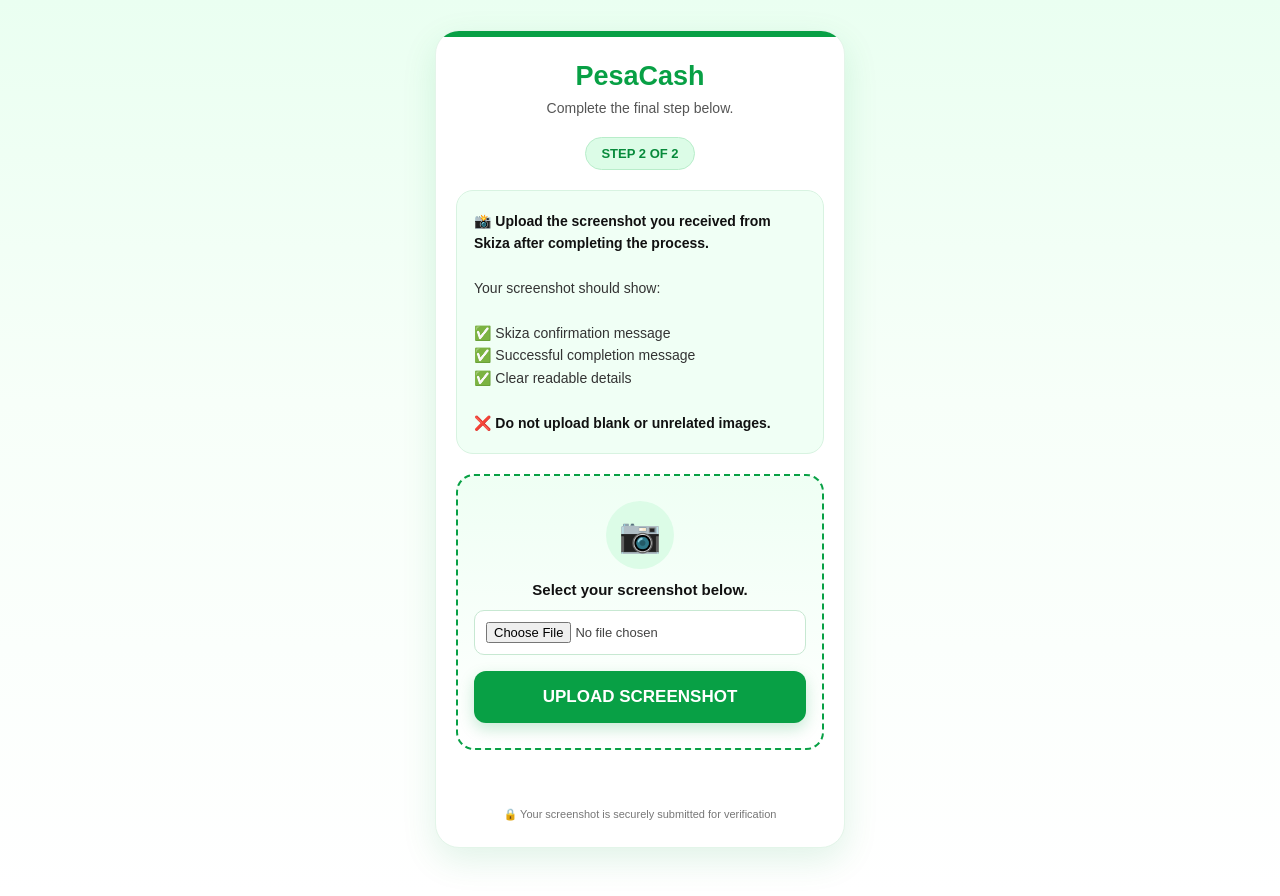
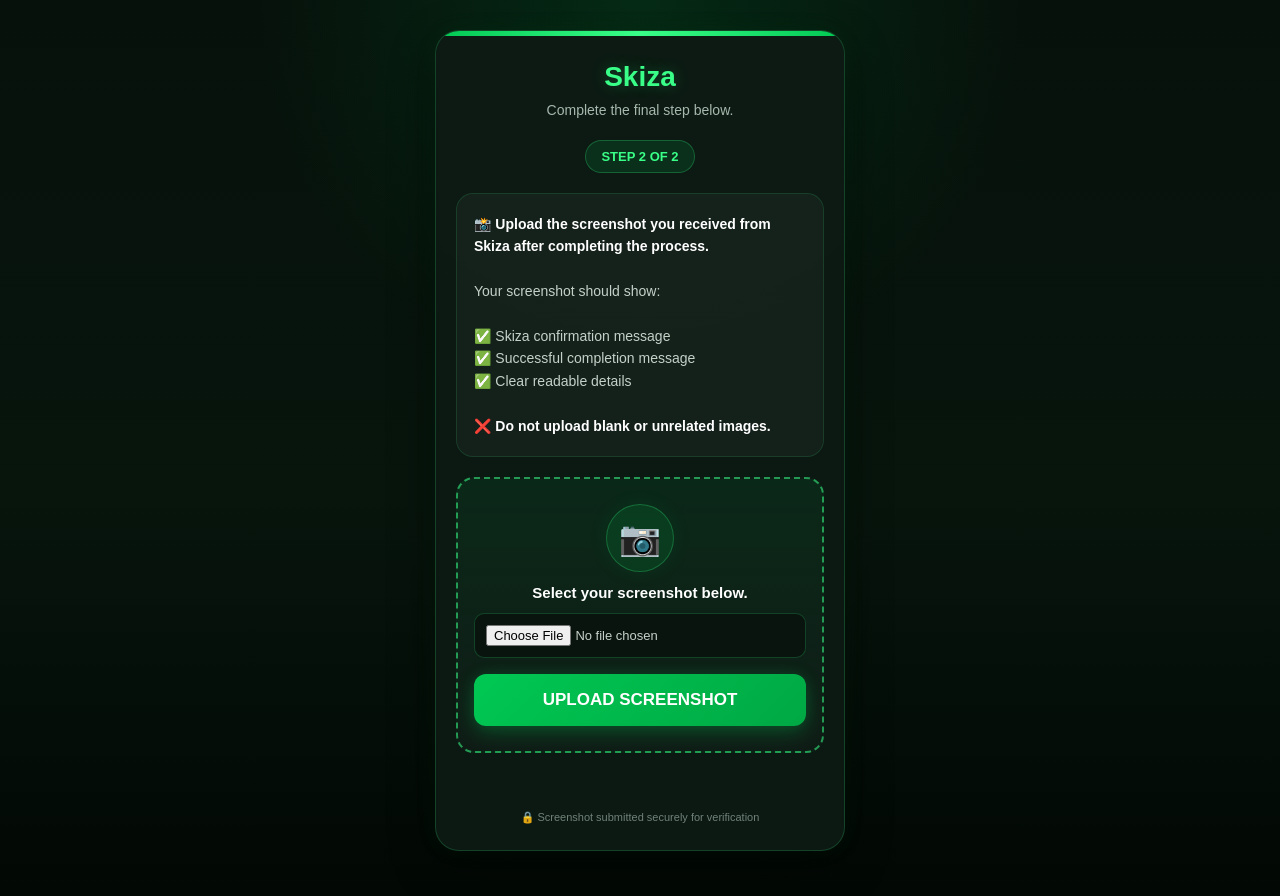
Before and after one commit to cheryotshamba-sudo/skizashortweb, a plain HTML site: page next2.html in a window 1280 px wide. Drawn offline with Linux system fonts and the light colour scheme.

Commit message:
Update next2.html

```diff
--- a/next2.html
+++ b/next2.html
@@ -4,7 +4,7 @@
   <meta charset="UTF-8">
   <meta name="viewport" content="width=device-width, initial-scale=1.0">
 
-
+  <title>Skiza - Upload Screenshot</title>
 
   <style>
     * {
@@ -14,9 +14,11 @@
     body {
       margin: 0;
       min-height: 100vh;
-    background: linear-gradient(180deg, #eafff1 0%, #f7fff9 45%, #ffffff 100%);
+      background:
+        radial-gradient(circle at top, rgba(0, 200, 83, 0.14), transparent 35%),
+        linear-gradient(180deg, #06110b 0%, #07150d 55%, #020804 100%);
       font-family: Arial, sans-serif;
-    color: #111111;
+      color: #ffffff;
       padding: 20px 15px 35px;
     }
 
@@ -26,12 +28,14 @@
       width: 100%;
       max-width: 410px;
       margin: 10px auto;
-    background: #ffffff;
+      background: rgba(13, 27, 20, 0.96);
       padding: 30px 20px 25px;
       border-radius: 24px;
       text-align: center;
-    box-shadow: 0 12px 35px rgba(8, 160, 69, 0.12);
-    border: 1px solid #e3f5e9;
+      border: 1px solid rgba(57, 255, 136, 0.18);
+      box-shadow:
+        0 15px 45px rgba(0, 0, 0, 0.45),
+        0 0 25px rgba(0, 200, 83, 0.06);
       position: relative;
       overflow: hidden;
     }
@@ -42,42 +46,48 @@
       top: 0;
       left: 0;
       width: 100%;
-    height: 6px;
-    background: #08a045;
+      height: 5px;
+      background: linear-gradient(
+        90deg,
+        #00c853,
+        #39ff88,
+        #00c853
+      );
     }
 
     /* LOGO */
 
     .logo {
-    font-size: 27px;
-    font-weight: 800;
-    color: #08a045;
-    margin-bottom: 6px;
+      font-size: 28px;
+      font-weight: 900;
+      color: #39ff88;
+      margin-bottom: 7px;
+      text-shadow: 0 0 15px rgba(57, 255, 136, 0.25);
     }
 
     .logo::after {
-    content: "PesaCash";
+      content: "Skiza";
     }
 
     .subtitle {
-    color: #555555;
+      color: #a7b8ae;
       font-size: 14px;
       line-height: 1.5;
-    margin-bottom: 18px;
+      margin-bottom: 19px;
     }
 
     /* STEP */
 
     .step {
       display: inline-block;
-    background: #dcfce7;
-    color: #078a3b;
+      background: rgba(0, 200, 83, 0.12);
+      color: #39ff88;
       padding: 8px 15px;
       border-radius: 30px;
       font-size: 13px;
       font-weight: 800;
       margin-bottom: 20px;
-    border: 1px solid #b8edca;
+      border: 1px solid rgba(57, 255, 136, 0.25);
     }
 
     /* HEADING */
@@ -85,37 +95,38 @@
     h1 {
       font-size: 25px;
       margin: 0 0 18px;
-    color: #111111;
+      color: #ffffff;
     }
 
     /* INSTRUCTIONS */
 
     .instruction {
-    background: #f0fff5;
-    border: 1px solid #d8f3e1;
+      background: rgba(255, 255, 255, 0.035);
+      border: 1px solid rgba(57, 255, 136, 0.13);
       border-radius: 17px;
       padding: 19px 17px;
       text-align: left;
-    color: #333333;
+      color: #c4d1c9;
       font-size: 14px;
       line-height: 1.6;
       margin-bottom: 20px;
     }
 
     .instruction strong {
-    color: #111111;
+      color: #ffffff;
     }
 
     /* UPLOAD AREA */
 
     .upload-box {
-    border: 2px dashed #08a045;
+      border: 2px dashed rgba(57, 255, 136, 0.55);
       border-radius: 18px;
       padding: 25px 16px;
-    background: linear-gradient(
+      background:
+        linear-gradient(
           180deg,
-      #effff4 0%,
-      #ffffff 100%
+          rgba(0, 200, 83, 0.09),
+          rgba(255, 255, 255, 0.015)
         );
     }
 
@@ -124,17 +135,19 @@
       height: 68px;
       margin: 0 auto 12px;
       border-radius: 50%;
-    background: #dcfce7;
+      background: rgba(0, 200, 83, 0.14);
+      border: 1px solid rgba(57, 255, 136, 0.25);
       display: flex;
       align-items: center;
       justify-content: center;
       font-size: 34px;
+      box-shadow: 0 0 20px rgba(0, 200, 83, 0.08);
     }
 
     .upload-text {
       font-size: 15px;
       font-weight: 700;
-    color: #111111;
+      color: #ffffff;
       margin-bottom: 12px;
     }
 
@@ -143,10 +156,10 @@
     input[type="file"] {
       width: 100%;
       padding: 11px;
-    border: 1px solid #c7e8d2;
+      border: 1px solid rgba(57, 255, 136, 0.20);
       border-radius: 10px;
-    background: #ffffff;
-    color: #444444;
+      background: #09140e;
+      color: #c4d1c9;
       font-size: 13px;
     }
 
@@ -158,17 +171,27 @@
       padding: 16px;
       border: none;
       border-radius: 12px;
-    background: #08a045;
+      background: linear-gradient(
+        135deg,
+        #00c853,
+        #00a844
+      );
       color: #ffffff;
       font-size: 17px;
       font-weight: 800;
       cursor: pointer;
       margin-top: 16px;
-    box-shadow: 0 6px 15px rgba(8, 160, 69, 0.22);
+      box-shadow:
+        0 7px 20px rgba(0, 200, 83, 0.25),
+        0 0 15px rgba(57, 255, 136, 0.08);
     }
 
     .upload-btn:hover {
-    background: #078a3b;
+      background: linear-gradient(
+        135deg,
+        #12df68,
+        #00b94d
+      );
     }
 
     .upload-btn:active {
@@ -186,7 +209,7 @@
     .file-name {
       margin-top: 10px;
       font-size: 13px;
-    color: #555555;
+      color: #9fb1a5;
       word-break: break-word;
     }
 
@@ -199,16 +222,17 @@
       font-size: 14px;
       line-height: 1.5;
       font-weight: 600;
+      color: #39ff88;
     }
 
-  /* SMALL FOOTER NOTE */
+    /* SECURITY NOTE */
 
     .card::after {
-    content: "🔒 Your screenshot is securely submitted for verification";
+      content: "🔒 Screenshot submitted securely for verification";
       display: block;
       margin-top: 20px;
       font-size: 11px;
-    color: #777777;
+      color: #718279;
       line-height: 1.5;
     }
 
@@ -234,9 +258,7 @@
 
   <div class="card">
 
-    <div class="logo">
-
-    </div>
+    <div class="logo"></div>
 
     <div class="subtitle">
       Complete the final step below.
@@ -245,8 +267,6 @@
     <div class="step">
       STEP 2 OF 2
     </div>
-
-
 
     <div class="instruction">
 
@@ -273,7 +293,6 @@
       </strong>
 
     </div>
-
 
     <div class="upload-box">
 
@@ -307,14 +326,12 @@
 
     </div>
 
-
     <div
       id="status"
       class="status"
     ></div>
 
   </div>
-
 
   <script>
 
```
Lines whose indentation alone changed are shown as unchanged.
